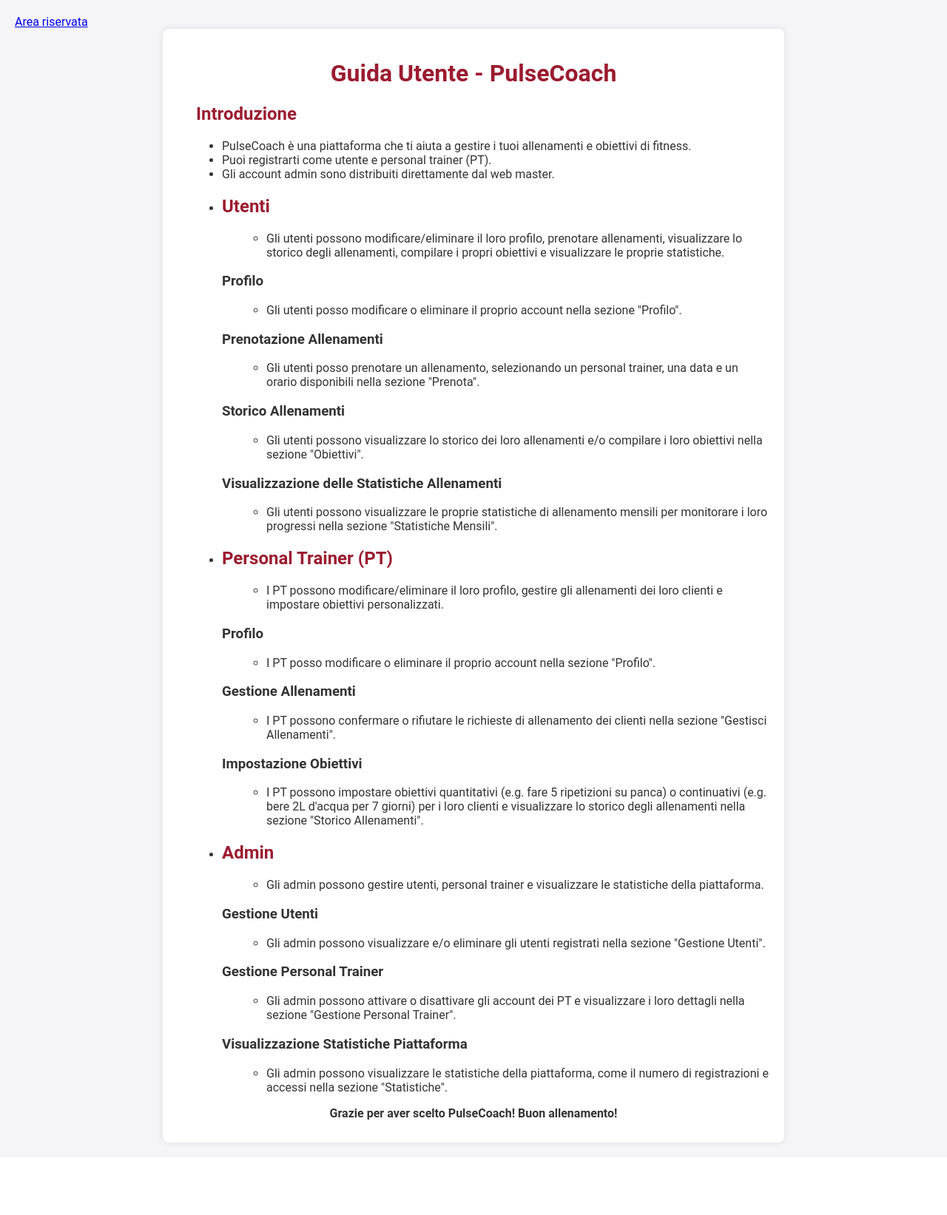
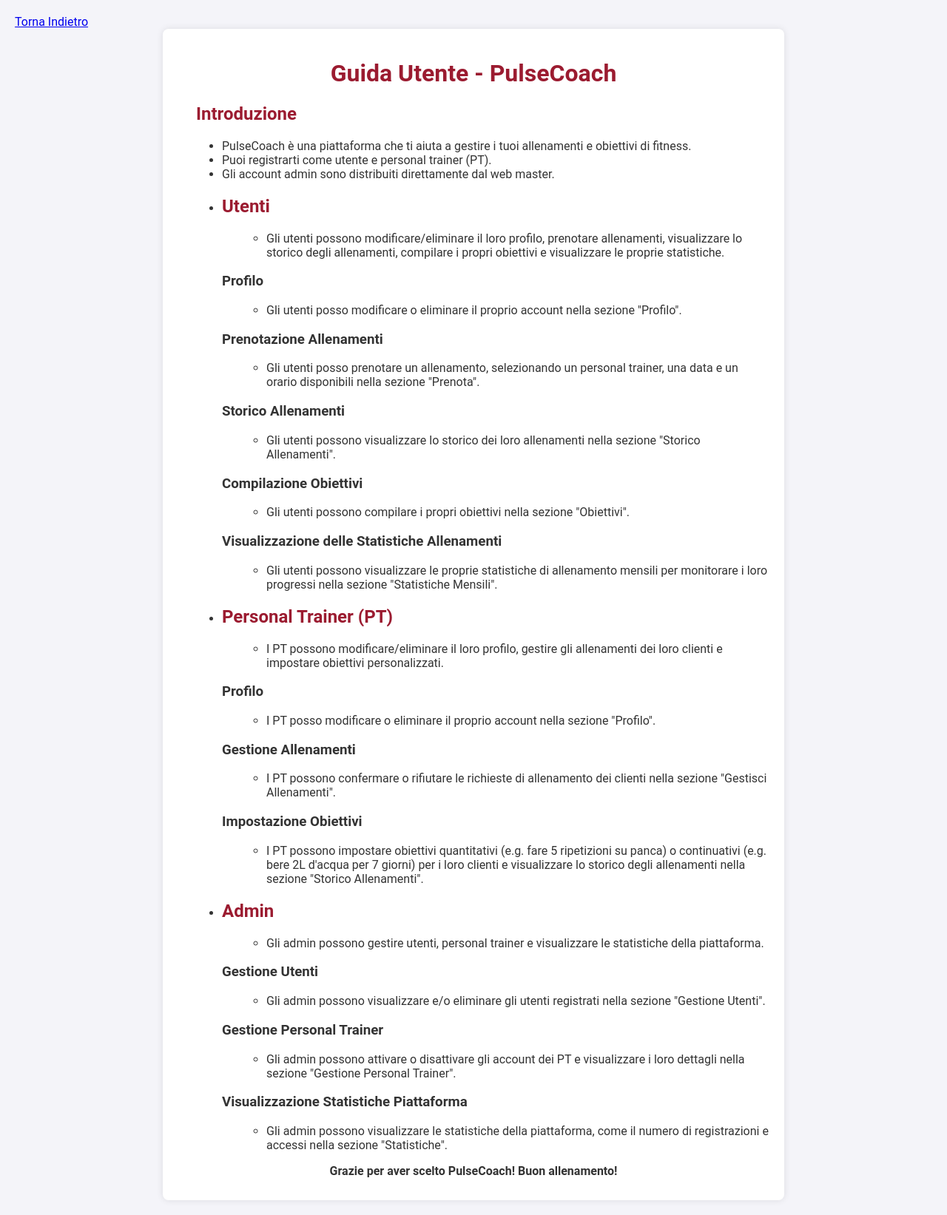
Before and after one commit to xDrakeTM/ProgettoPweb, a PHP site: page /html/guida.html in a window 1280 px wide. Shown: the whole page at 74% size. Before the commit the page ends 1552 px from the top, so only its background shows below. Run offline with PHP 8.4, Linux system fonts and the light colour scheme.

Commit message:
correzioni

```diff
--- a/progetto_pweb/html/guida.html
+++ b/progetto_pweb/html/guida.html
@@ -56,7 +56,7 @@
     </style>
 </head>
 <body>
-    <a href="../php/login.php">Area riservata</a>
+    <a href="../php/login.php">Torna Indietro</a>
 
     <div class="container">
 
@@ -85,7 +85,11 @@
             </ul>
             <h3>Storico Allenamenti</h3>
             <ul>
-                <li>Gli utenti possono visualizzare lo storico dei loro allenamenti e/o compilare i loro obiettivi nella sezione "Obiettivi".</li>
+                <li>Gli utenti possono visualizzare lo storico dei loro allenamenti nella sezione "Storico Allenamenti".</li>
+            </ul>
+            <h3>Compilazione Obiettivi</h3>
+            <ul>
+                <li>Gli utenti possono compilare i propri obiettivi nella sezione "Obiettivi".</li>
             </ul>
             <h3>Visualizzazione delle Statistiche Allenamenti</h3>
             <ul>
--- a/progetto_pweb/utility/functions.php
+++ b/progetto_pweb/utility/functions.php
@@ -33,6 +33,7 @@
                                     <li><a href="homeUtente.php">Dashboard</a></li>
                                     <li><a href="profiloUtente.php">Profilo</a></li>
                                     <li><a href="prenotazione.php">Prenota</a></li>
+                                    <li><a href="allenamenti.php">Storico Allenamenti</a></li>
                                     <li><a href="obiettivi.php">Obiettivi</a></li>
                                     <li><a href="statistiche.php">Statistiche Mensili</a></li>
                                     <li><a href="logout.php">Logout</a></li>
```
Also changed, not shown: progetto_pweb/php/obiettivi.php (+1 -7 lines).
